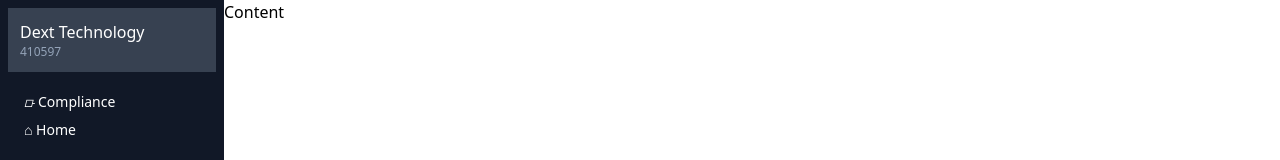
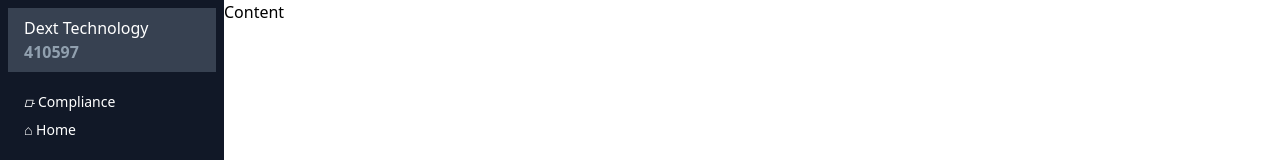
Before and after one commit to nkrumahthis/paystack-clone, a Next.js app: page /dashboard in a window 1280 px wide. Shown: the top 160 px of the page. Built offline with nearby package versions, Linux system fonts and the light colour scheme.

Commit message:
styled sidebar user

```diff
--- a/components/SidebarUser.tsx
+++ b/components/SidebarUser.tsx
@@ -2,7 +2,11 @@
 
 function SidebarUser() {
     return (
-        <div className='m-2 bg-gray-700 p-3'><h3>Dext Technology</h3><p className='text-slate-400 text-xs'>410597</p></div>
+        // <div className='m-2 bg-gray-700 py-3 px-12'><h3>Dext Technology</h3><p className='text-slate-400 text-xs'>410597</p></div>
+        <div className='m-2 bg-gray-700 py-2 px-4'>
+            <p className='text-md text-ellipsis text-capitalize'>Dext Technology</p>
+            <p className='text-ellipsis text-capitalize font-bold' style={{ color: "#91A0AF" }}>410597</p>
+        </div>
 
     )
 }
```
